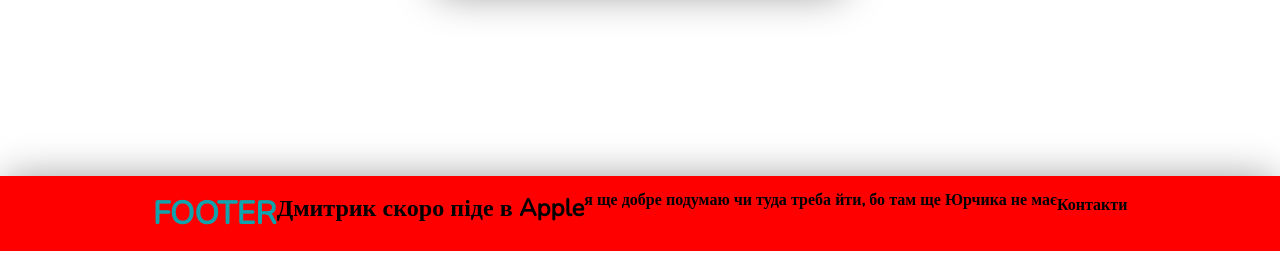
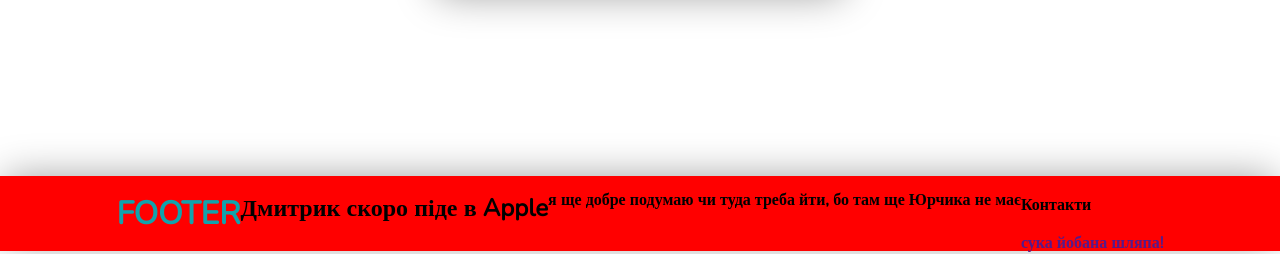
Before and after one commit to Morykvas/git, a PHP site: page /project-shop/index.php in a window 1280 px wide. Shown: the part 549-803 px from the top of the page. Run offline with PHP 8.4, Linux system fonts and the light colour scheme; some libraries are stand-ins or nearby versions.

Commit message:
йобана шляпа

```diff
--- a/footer.php
+++ b/footer.php
@@ -8,6 +8,7 @@
                         <p>я ще добре подумаю чи туда треба йти, бо там ще Юрчика не має </p>
                         <div class="wrapper-contact">
                             <h4>Контакти</h4>
+                            <a href="">сука йобана шляпа!</a>
                         </div>
                     </div>
                 </div>
```
